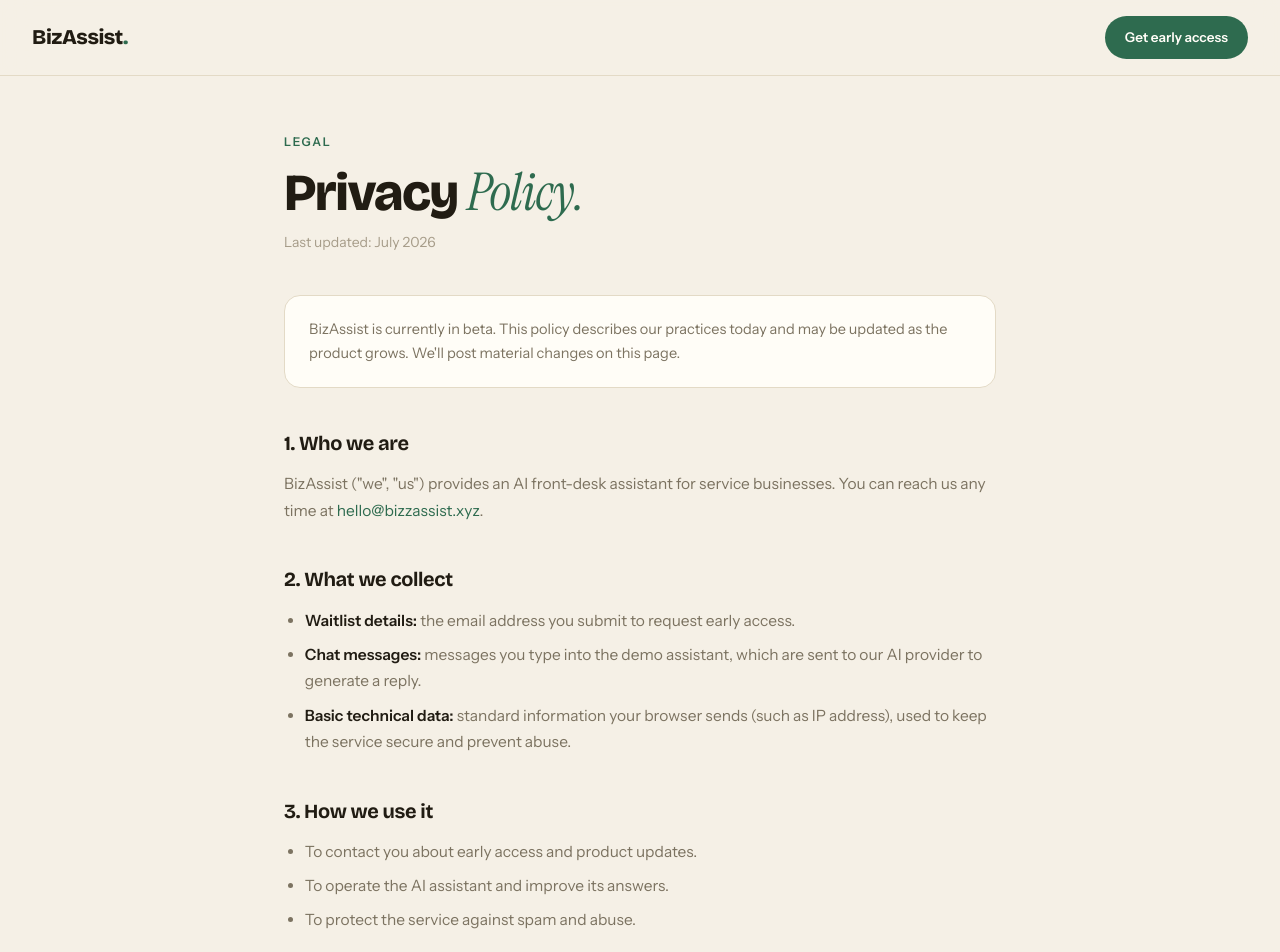
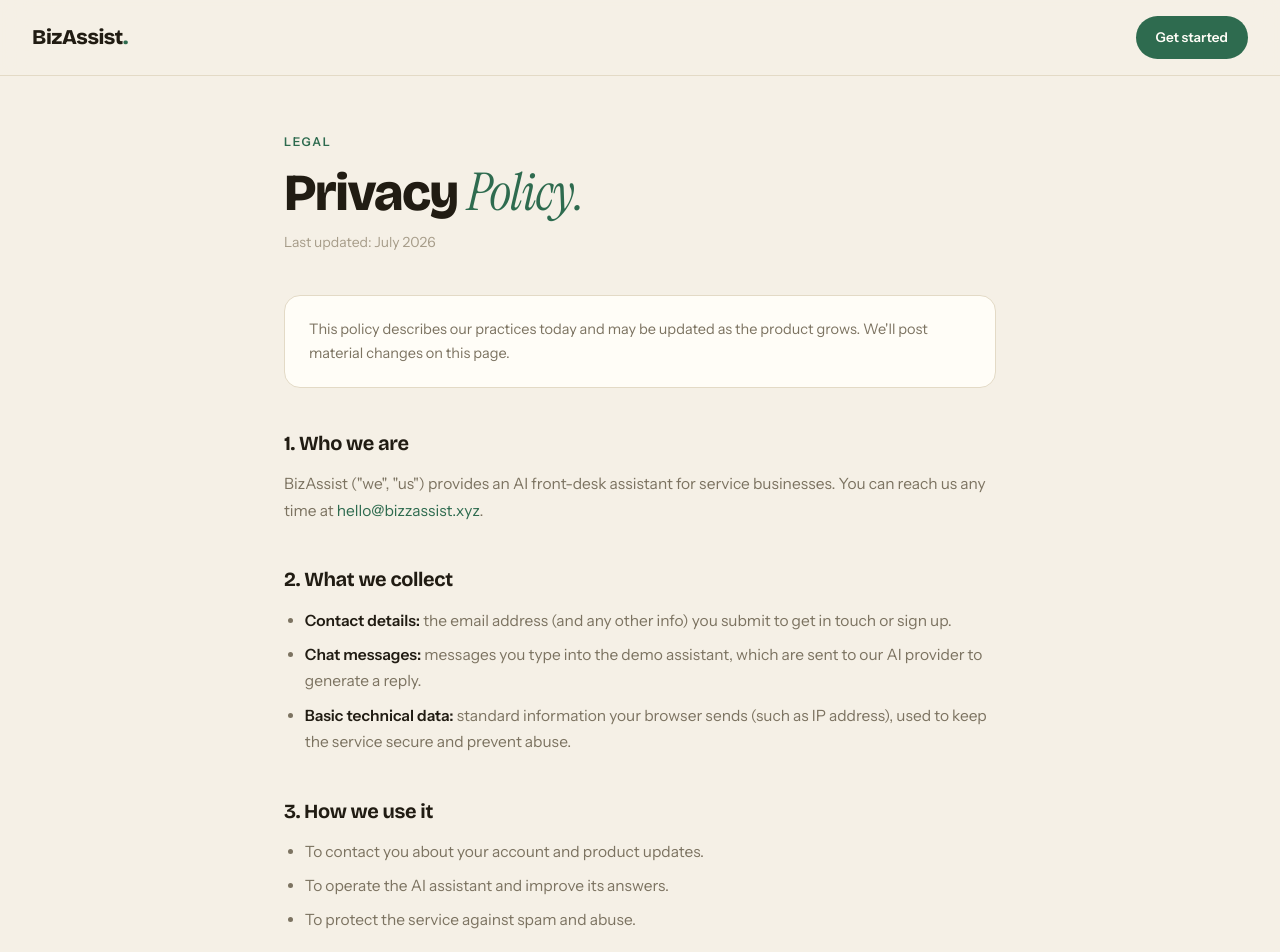
Before and after one commit to Davit4737/Techlyne, a plain HTML site: page privacy.html in a window 1280 px wide. Shown: the top 952 px of the page. Drawn offline with nearby package versions, Linux system fonts and the light colour scheme.

Commit message:
Update privacy.html

```diff
--- a/privacy.html
+++ b/privacy.html
@@ -56,7 +56,7 @@
 <body>
   <nav class="nav">
     <a href="/" class="nav-logo">BizAssist<span>.</span></a>
-    <a href="/#early-access" class="nav-cta">Get early access</a>
+    <a href="/#early-access" class="nav-cta">Get started</a>
   </nav>
 
   <div class="wrap">
@@ -64,21 +64,21 @@
     <h1>Privacy <span>Policy.</span></h1>
     <p class="updated">Last updated: July 2026</p>
 
-    <div class="note">BizAssist is currently in beta. This policy describes our practices today and may be updated as the product grows. We'll post material changes on this page.</div>
+    <div class="note">This policy describes our practices today and may be updated as the product grows. We'll post material changes on this page.</div>
 
     <h2>1. Who we are</h2>
     <p>BizAssist ("we", "us") provides an AI front-desk assistant for service businesses. You can reach us any time at <a href="mailto:hello@bizzassist.xyz">hello@bizzassist.xyz</a>.</p>
 
     <h2>2. What we collect</h2>
     <ul>
-      <li><strong>Waitlist details:</strong> the email address you submit to request early access.</li>
+      <li><strong>Contact details:</strong> the email address (and any other info) you submit to get in touch or sign up.</li>
       <li><strong>Chat messages:</strong> messages you type into the demo assistant, which are sent to our AI provider to generate a reply.</li>
       <li><strong>Basic technical data:</strong> standard information your browser sends (such as IP address), used to keep the service secure and prevent abuse.</li>
     </ul>
 
     <h2>3. How we use it</h2>
     <ul>
-      <li>To contact you about early access and product updates.</li>
+      <li>To contact you about your account and product updates.</li>
       <li>To operate the AI assistant and improve its answers.</li>
       <li>To protect the service against spam and abuse.</li>
     </ul>
@@ -90,7 +90,7 @@
     <p>We share data only with the service providers that help us run BizAssist (for example, our hosting and email-capture tools) and only as needed to operate the service. We never sell your personal information.</p>
 
     <h2>6. Data retention</h2>
-    <p>We keep waitlist emails until you ask us to remove them. You can request deletion of your data at any time by emailing <a href="mailto:hello@bizzassist.xyz">hello@bizzassist.xyz</a>.</p>
+    <p>We keep your contact and account details until you ask us to remove them. You can request deletion of your data at any time by emailing <a href="mailto:hello@bizzassist.xyz">hello@bizzassist.xyz</a>.</p>
 
     <h2>7. Your rights</h2>
     <p>You can ask to access, correct, or delete your personal data. Just email us and we'll take care of it.</p>
```
